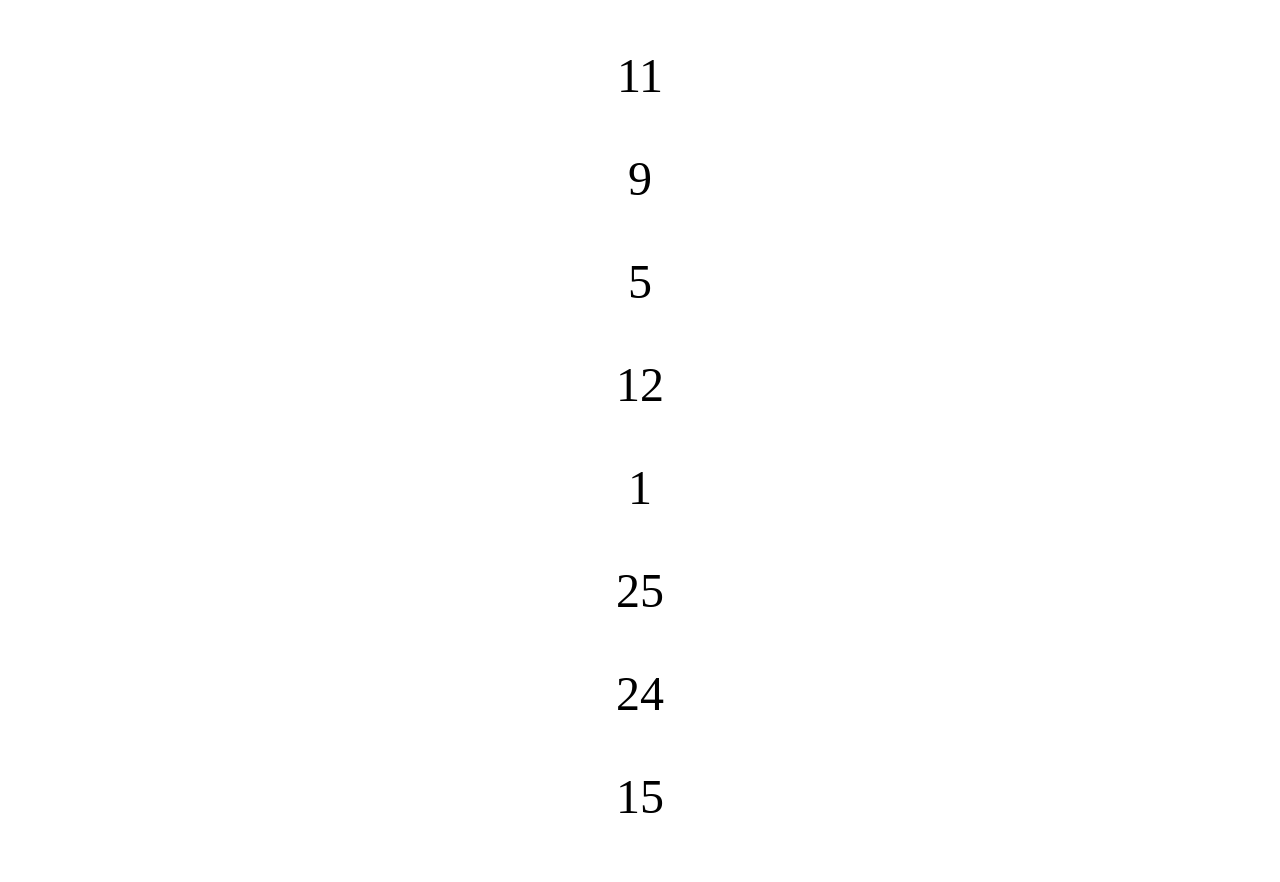
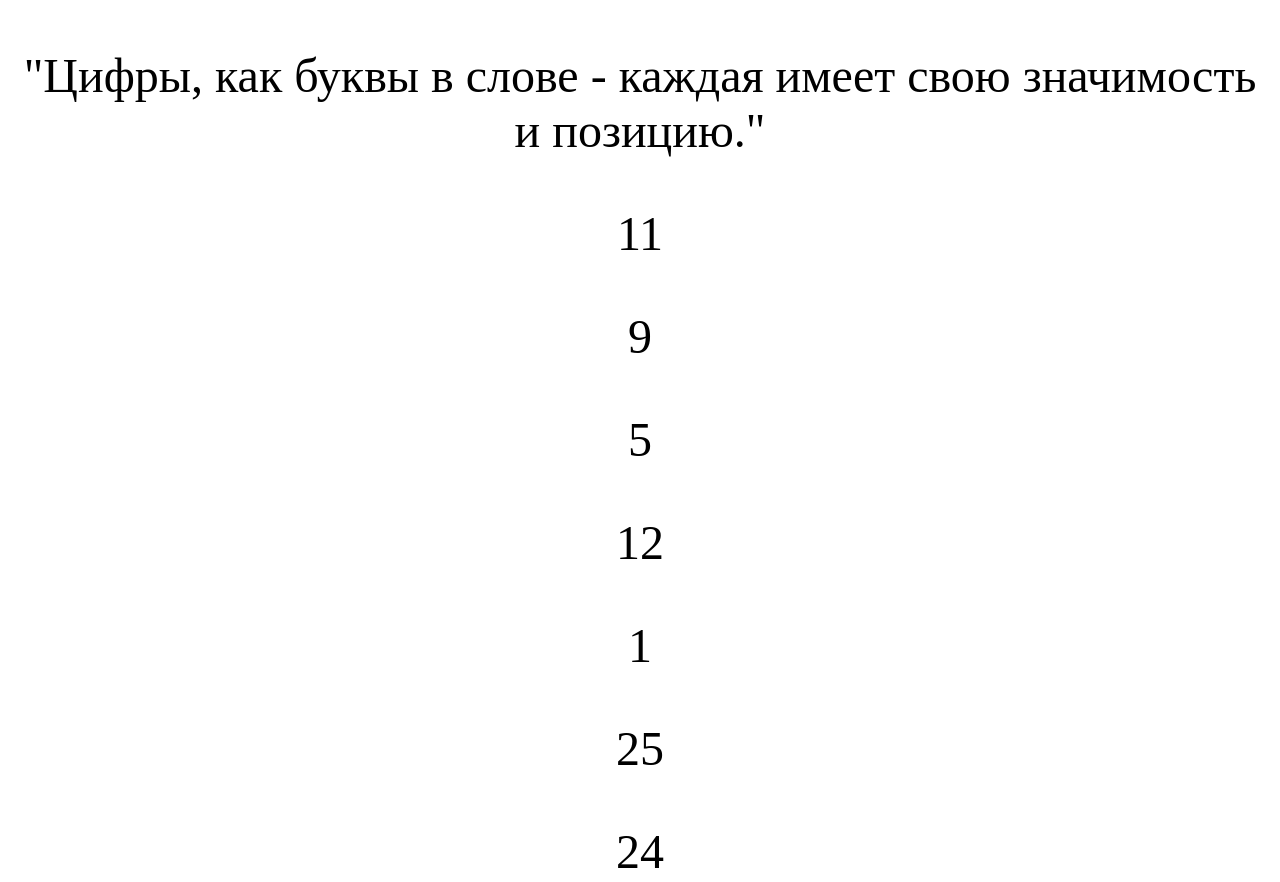
Before and after one commit to 000000000101/ok, a plain HTML site: page index.html in a window 1280 px wide. Shown: the top 882 px of the page. Drawn offline with Linux system fonts and the light colour scheme.

Commit message:
Update index.html

```diff
--- a/index.html
+++ b/index.html
@@ -11,7 +11,8 @@
     </style>
   </head>
   <body>
-    <p>11</p>
+    <p>"Цифры, как буквы в слове - каждая имеет свою значимость и позицию."</p>
+<p>11</p>
     <p>9</p>
     <p>5</p>
     <p>12</p>
```
